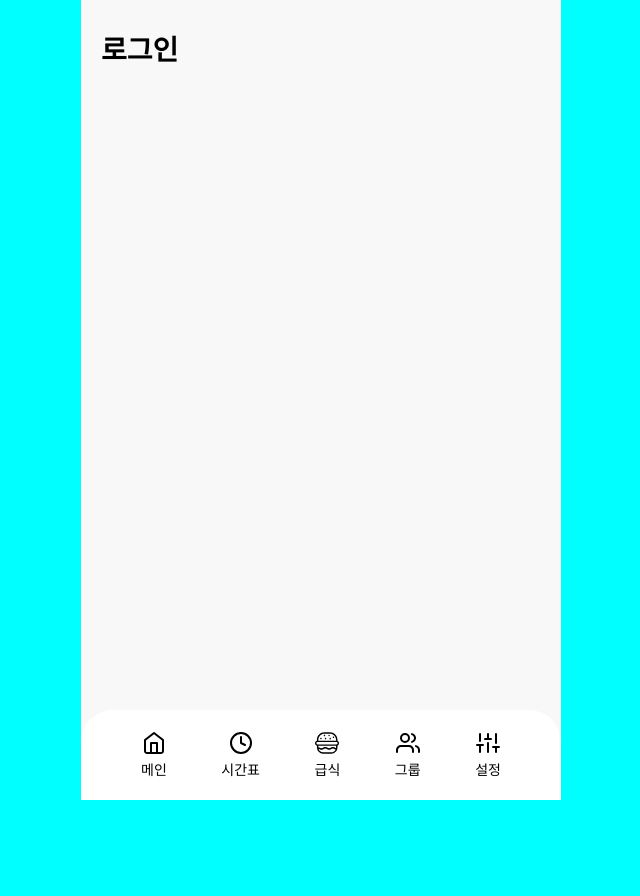
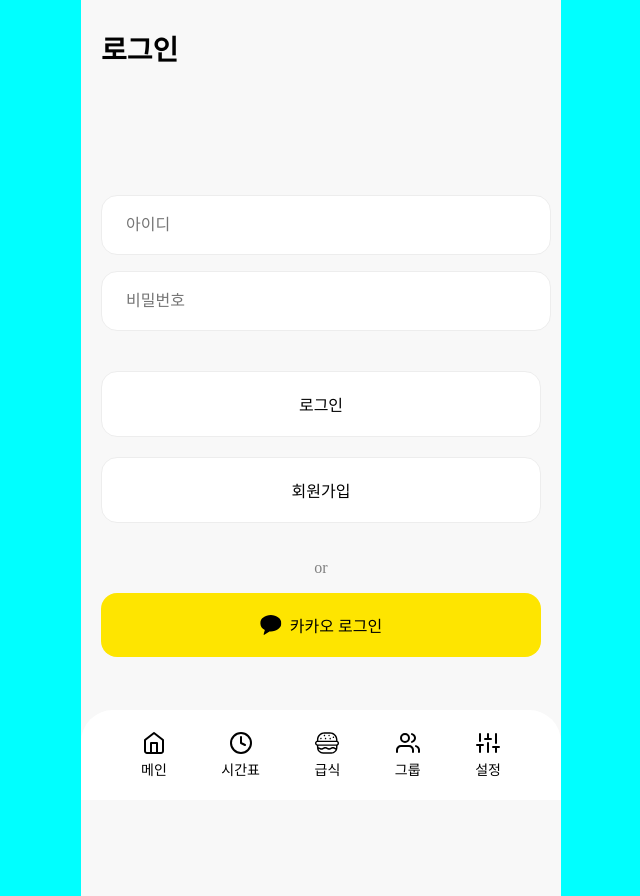
Before and after one commit to SID12g/mackerel, a Next.js app: page /setting in a window 1280 px wide. Shown: the whole page, without its empty margins (319-959 px from the left). Before the commit the page ends 800 px from the top, so only its background shows below. Built offline with nearby package versions, Linux system fonts and the light colour scheme; a web font is replaced by a local one.

Commit message:
feat: login page

```diff
--- a/src/app/group/page.module.css
+++ /dev/null
@@ -1,3 +0,0 @@
-.container {
-  padding-bottom: 120px;
-}
--- a/src/app/group/page.tsx
+++ b/src/app/group/page.tsx
@@ -5,7 +5,7 @@ import Header from "@/components/header/header";
 
 export default function Group() {
   return (
-    <div className={styles.container}>
+    <div>
       <Header title="그룹" />
       <Content
         title="템플스테이 가실 분 구합니다."
--- a/src/app/page.module.css
+++ /dev/null
@@ -1,3 +0,0 @@
-.container {
-  padding-bottom: 120px;
-}
--- a/src/app/page.tsx
+++ b/src/app/page.tsx
@@ -5,7 +5,7 @@ import Content from "@/components/content/content";
 
 export default function Home() {
   return (
-    <div className={styles.container}>
+    <div>
       <Header title="실시간 인기글" />
       <Content
         title="오늘 점심 먹는 노재원 실화냐"
--- a/src/app/setting/page.module.css
+++ b/src/app/setting/page.module.css
@@ -0,0 +1,40 @@
+.form {
+}
+
+.input {
+  width: calc(100% - 40px);
+  background-color: var(--primary-color);
+  padding: 20px 24px;
+  border-radius: 16px;
+  border: 1px solid var(--border-color);
+  margin-bottom: 16px;
+  font-size: 16px;
+  font-weight: 500;
+}
+
+.button {
+  width: 100%;
+  background-color: var(--primary-color);
+  padding: 20px;
+  border-radius: 16px;
+  border: 1px solid var(--border-color);
+  margin-bottom: 20px;
+  font-size: 16px;
+  font-weight: 500;
+  cursor: pointer;
+}
+
+.kakao {
+  display: flex;
+  align-items: center;
+  justify-content: center;
+  width: 100%;
+  background-color: #fee500;
+  padding: 20px;
+  border-radius: 16px;
+  margin-bottom: 20px;
+  font-size: 16px;
+  font-weight: 500;
+  border: none;
+  cursor: pointer;
+}
--- a/src/app/setting/page.tsx
+++ b/src/app/setting/page.tsx
@@ -1,9 +1,56 @@
+import styles from "@/app/setting/page.module.css";
 import Header from "@/components/header/header";
+import Image from "next/image";
+import kakao from "@/../public/kakao.svg";
 
 export default function Setting() {
   return (
     <div>
       <Header title="로그인" />
+      <div
+        style={{
+          display: "flex",
+          flexDirection: "column",
+          alignItems: "center",
+          justifyContent: "center",
+          height: "calc(100vh - 120px)",
+        }}
+      >
+        <form className={styles.form}>
+          <input
+            className={styles.input}
+            name="id"
+            type="text"
+            placeholder="아이디"
+          />
+          <input
+            className={styles.input}
+            name="password"
+            type="password"
+            placeholder="비밀번호"
+          />
+          <input
+            style={{ display: "none" }}
+            defaultValue={"원래상남자는비번을쿼리에넣는다."}
+            name="warning"
+          />
+          <div style={{ height: 24 }} />
+          <button className={styles.button} type="submit">
+            로그인
+          </button>
+          <button className={styles.button} type="submit">
+            회원가입
+          </button>
+        </form>
+        <p style={{ textAlign: "center", color: "var(--assist-text-color)" }}>
+          or
+        </p>
+        <button className={styles.kakao}>
+          <Image src={kakao} alt="kakao-logo" />
+          <div style={{ width: 8 }} />
+          카카오 로그인
+        </button>
+      </div>
     </div>
   );
 }
--- a/src/components/wrapper/wrapper.module.css
+++ b/src/components/wrapper/wrapper.module.css
@@ -1,4 +1,4 @@
 .container {
   background-color: var(--background-color);
-  padding: 0 20px 0 20px;
+  padding: 0 20px 120px 20px;
 }
```
Also changed, not shown: src/app/meal/[time]/[date]/page.tsx (+10 -0 lines), public/kakao.svg (added).
